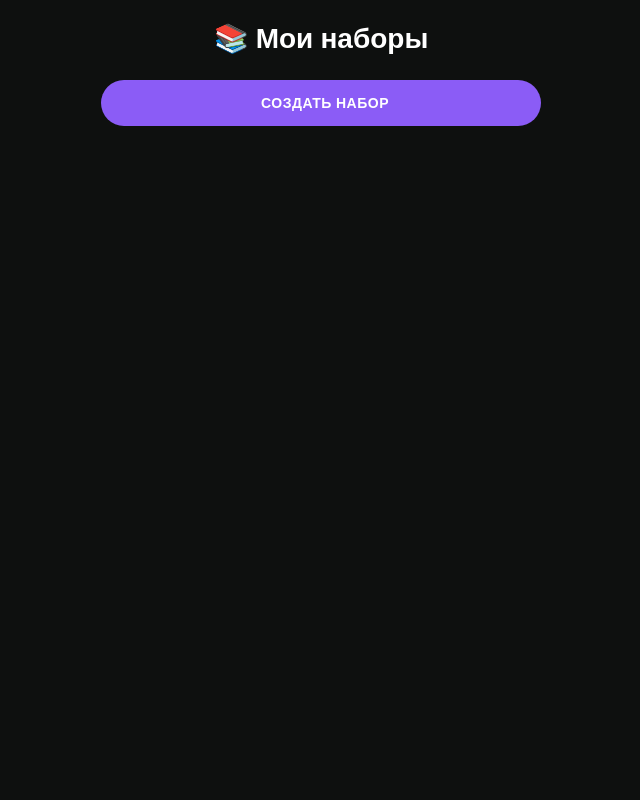
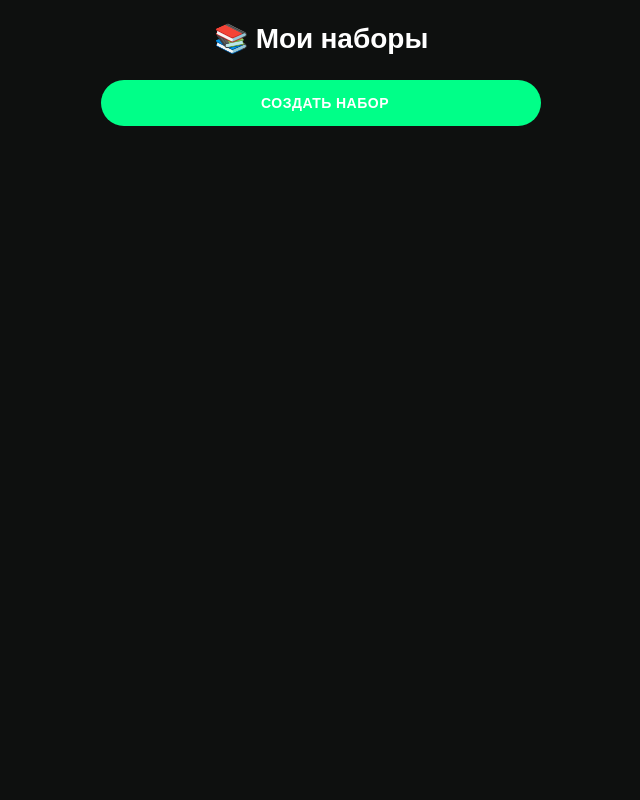
Before and after one commit to PobedazaNami/sprache_motivator, a Python web app: template bot/webapp/templates/flashcards.html in a window 1280 px wide. Shown: the whole page, without its empty margins (319-959 px from the left). Run offline with Jinja, Linux system fonts and the light colour scheme; the template is opened without the code that fills it, so the values that code supplies are empty; some libraries are stand-ins or nearby versions.

Commit message:
Style: Return green accent color

```diff
--- a/bot/webapp/static/css/flashcards.css
+++ b/bot/webapp/static/css/flashcards.css
@@ -4,8 +4,8 @@
     /* Core Theme */
     --bg-color: #0e100f;
     --text-color: #ffffff;
-    --accent-color: #8b5cf6; /* Premium Violet */
-    --accent-glow: rgba(139, 92, 246, 0.4);
+    --accent-color: #00ff88; /* Premium Green */
+    --accent-glow: rgba(0, 255, 136, 0.4);
     --secondary-bg: rgba(255, 255, 255, 0.1);
     --card-surface: rgba(255, 255, 255, 0.05);
     --card-border: rgba(255, 255, 255, 0.1);
--- a/bot/webapp/templates/flashcards.html
+++ b/bot/webapp/templates/flashcards.html
@@ -12,7 +12,7 @@
     <script src="https://telegram.org/js/telegram-web-app.js"></script>
     <script src="https://cdnjs.cloudflare.com/ajax/libs/gsap/3.12.5/gsap.min.js"></script>
     <script src="https://unpkg.com/@phosphor-icons/web"></script>
-    <link rel="stylesheet" href="/static/css/flashcards.css?v=20260203_13">
+    <link rel="stylesheet" href="/static/css/flashcards.css?v=20260203_15">
 </head>
 <body>
     <div id="app">
@@ -98,24 +98,17 @@
                         </div>
                     </div>
                 </div>
+
+                <!-- Floating Navigation Buttons -->
+                <button id="prev-card" class="btn-nav-floating btn-nav-left" disabled>
+                    <i class="ph ph-caret-left"></i>
+                </button>
+                <button id="next-card" class="btn-nav-floating btn-nav-right">
+                    <i class="ph ph-caret-right"></i>
+                </button>
             </div>
 
-            <!-- div id="card-example-below" class="example" style="display:none;"></div -->
-
             <div class="study-footer">
-                <div class="card-navigation">
-                    <!-- Check JS for id references; minimalist icons -->
-                    <button id="prev-card" class="btn-nav-icon" disabled>
-                        <i class="ph ph-caret-left"></i>
-                        <span id="prev-text" style="display:none"></span> <!-- Hidden for JS compatibility -->
-                    </button>
-                    <button id="next-card" class="btn-nav-icon">
-                        <i class="ph ph-caret-right"></i>
-                        <span id="next-text" style="display:none"></span> <!-- Hidden for JS compatibility -->
-                    </button>
-                </div>
-
-                <!-- New exit button -->
                 <button id="exit-study-mode" class="btn-full-width"><i class="ph ph-arrow-u-up-left"></i> Вернуться к набору</button>
             </div>
         </div>
@@ -201,6 +194,6 @@
         </div>
 
     </div>
-    <script src="/static/js/flashcards.js?v=20260203_13"></script>
+    <script src="/static/js/flashcards.js?v=20260203_14"></script>
 </body>
 </html>
```
